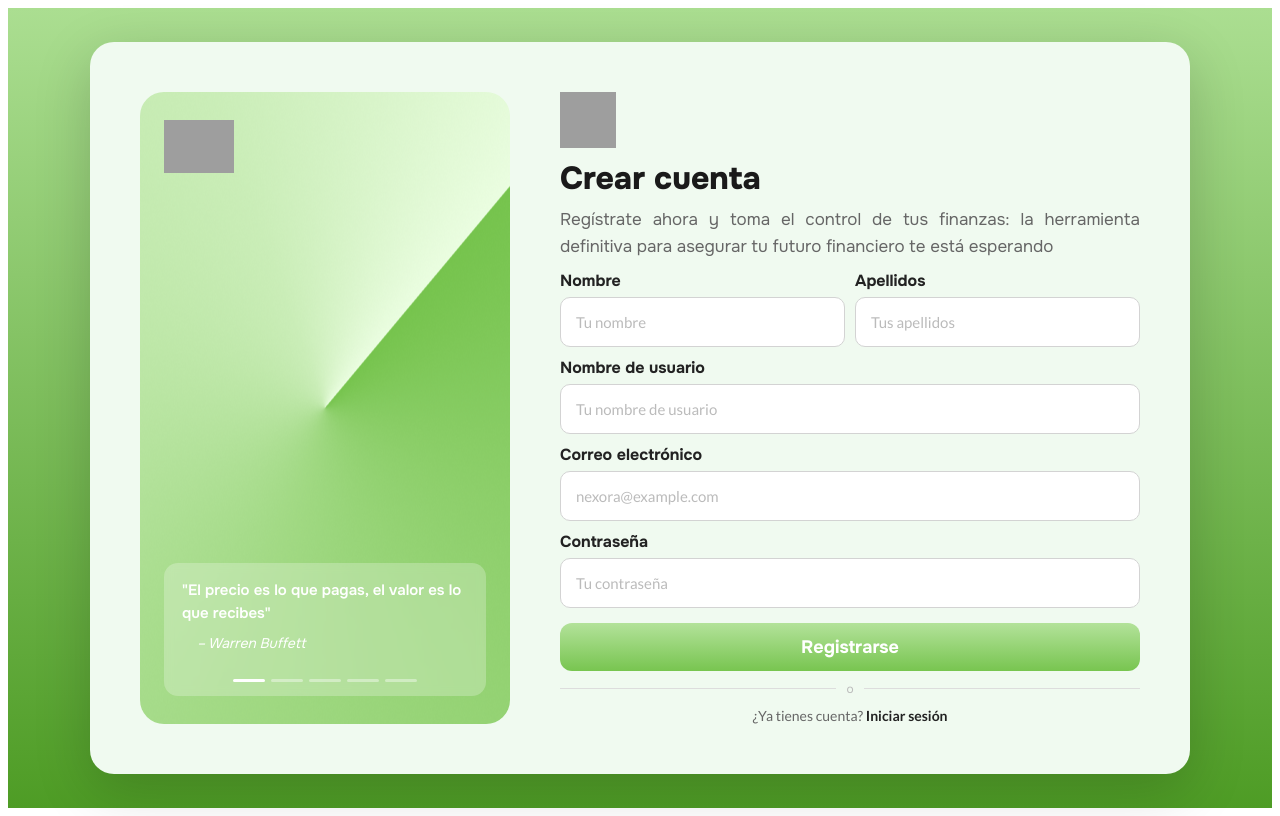
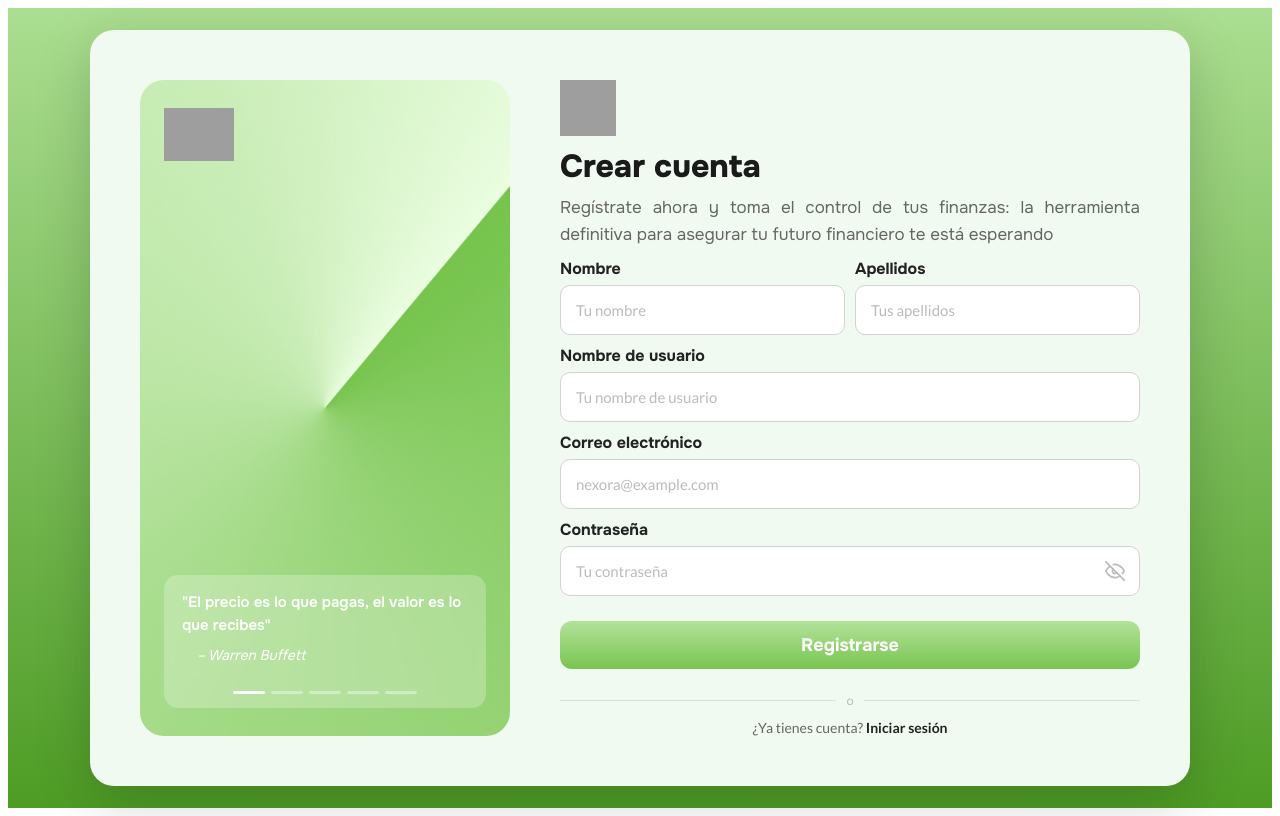
Before and after one commit to 333ares/Nexora, an Angular app in the folder frontend/: page /registro in a window 1280 px wide. Built offline with nearby package versions, Linux system fonts and the light colour scheme; grey boxes are pictures that could not be loaded.

Commit message:
Cambios registro frontend
He configurado todo el funcionamiento el mirar y cifrar contraseña. He replicado la misma estructura en el login.

Comentarios añadidos en el css de registro.
Cambios en los gaps de los botones

```diff
--- a/frontend/src/app/registro/registro.html
+++ b/frontend/src/app/registro/registro.html
@@ -89,25 +89,48 @@
 
       <!-- Contraseña -->
       <div class="form-group">
-        <!-- Lo que se ve -->
         <label>Contraseña</label>
-        <input type="password" placeholder="Tu contraseña" formControlName="contrasena">
-        <!-- Validar errores -->
+
+        <div class="input-wrapper">
+          <input [type]="showPassword ? 'text' : 'password'" placeholder="Tu contraseña" formControlName="contrasena">
+
+          <button type="button" class="toggle-pass"
+            (click)="togglePassword(); $event.stopPropagation(); $event.preventDefault()">
+
+            @if (!showPassword) {
+            <svg xmlns="http://www.w3.org/2000/svg" width="20" height="20" viewBox="0 0 24 24" fill="none" stroke="#bbb"
+              stroke-width="2" stroke-linecap="round" stroke-linejoin="round">
+              <path
+                d="M17.94 17.94A10.07 10.07 0 0 1 12 20c-7 0-11-8-11-8a18.45 18.45 0 0 1 5.06-5.94M9.9 4.24A9.12 9.12 0 0 1 12 4c7 0 11 8 11 8a18.5 18.5 0 0 1-2.16 3.19m-6.72-1.07a3 3 0 1 1-4.24-4.24">
+              </path>
+              <line x1="1" y1="1" x2="23" y2="23"></line>
+            </svg>
+            } @else {
+            <svg xmlns="http://www.w3.org/2000/svg" width="20" height="20" viewBox="0 0 24 24" fill="none" stroke="#bbb"
+              stroke-width="2" stroke-linecap="round" stroke-linejoin="round">
+              <path d="M1 12s4-8 11-8 11 8 11 8-4 8-11 8-11-8-11-8z"></path>
+              <circle cx="12" cy="12" r="3"></circle>
+            </svg>
+            }
+          </button>
+        </div>
+
+        <!-- Validaciones -->
         @if (formulario.get('contrasena')?.invalid && formulario.get('contrasena')?.touched) {
         <div class="error">
           @if (formulario.get('contrasena')?.errors?.['required']) {
           <span>La contraseña es obligatoria</span>
           }
           @else if (formulario.get('contrasena')?.errors?.['minlength']) {
-          <!-- la l de minlength es en minuscula, a pesar de ser L mayuscula en el TS -->
           <span>La contraseña debe tener al menos 5 caracteres.</span>
           }
           @else if (formulario.get('contrasena')?.errors?.['pattern']) {
-          <span>La contraseña debe tener almenos un carácter especial (@%#...)</span>
+          <span>La contraseña debe tener al menos un carácter especial (@%#...)</span>
           }
         </div>
         }
       </div>
+
       <button type="submit" class="btn-login">Registrarse</button>
 
     </form>
--- a/frontend/src/app/registro/registro.ts
+++ b/frontend/src/app/registro/registro.ts
@@ -10,7 +10,9 @@ import { FormBuilder, FormGroup, Validators, ReactiveFormsModule } from '@angula
   styleUrl: './registro.css',
 })
 export class Registro {
-formulario: FormGroup; //Se define el objeto formulario
+  formulario: FormGroup;
+
+  showPassword = false; // ← AÑADIDO
 
   constructor(private fb: FormBuilder) {
     this.formulario = this.fb.group({
@@ -22,7 +24,6 @@ formulario: FormGroup; //Se define el objeto formulario
     });
   }
 
-  //Solo se usa al a hora de enviar. No valida nada. Eso lo hace en el bloque anterior
   onSubmit() {
     if (this.formulario.invalid) {
       this.formulario.markAllAsTouched();
@@ -31,7 +32,10 @@ formulario: FormGroup; //Se define el objeto formulario
     // lógica de envío
   }
 
-  //Frases de autores
+  togglePassword(): void { // ← AÑADIDO
+    this.showPassword = !this.showPassword;
+  }
+
   quotes = [
     { text: '"El precio es lo que pagas, el valor es lo que recibes"', author: '– Warren Buffett' },
     { text: '"No ahorres lo que te queda después de gastar, gasta lo que te queda después de ahorrar"', author: '– Warren Buffett' },
@@ -60,12 +64,4 @@ formulario: FormGroup; //Se define el objeto formulario
     clearInterval(this.timer);
     this.timer = setInterval(() => this.next(), 4000);
   }
-
-  /* NO SABEMOS SI SE VA A USAR FINALMENTE
-  togglePassword() {
-    this.showPassword = !this.showPassword;
-  }
-  */
-
-
 }
```
Also changed, not shown: frontend/src/app/registro/registro.css.
